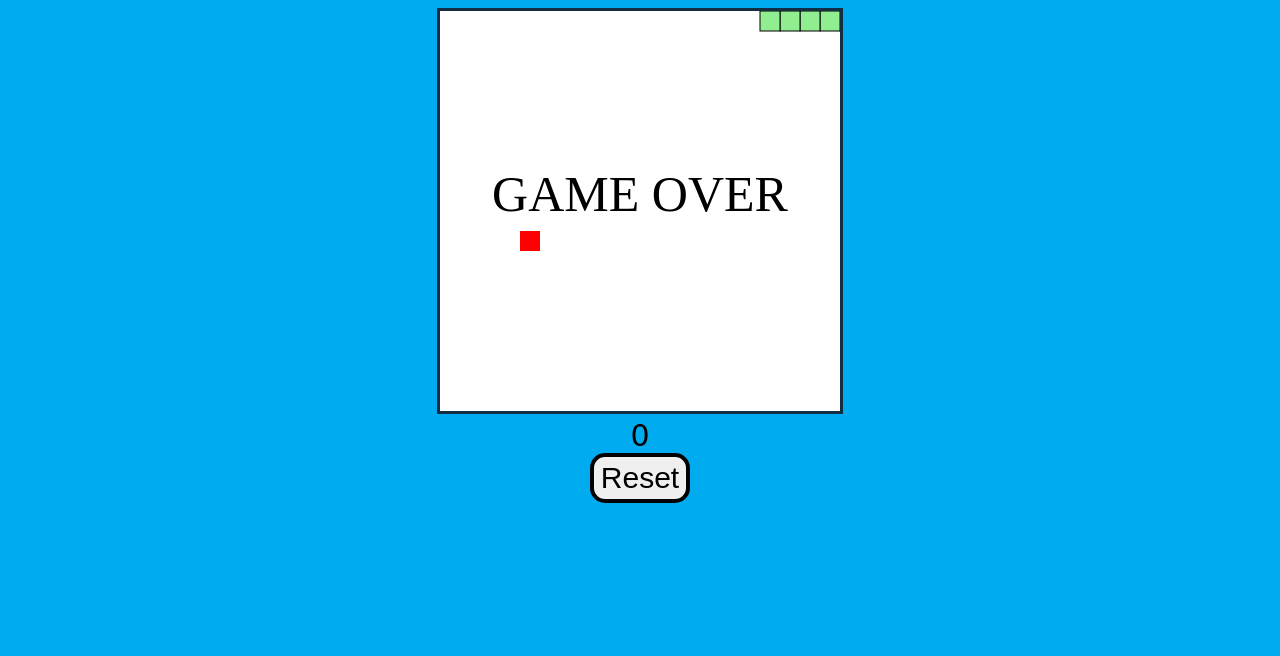
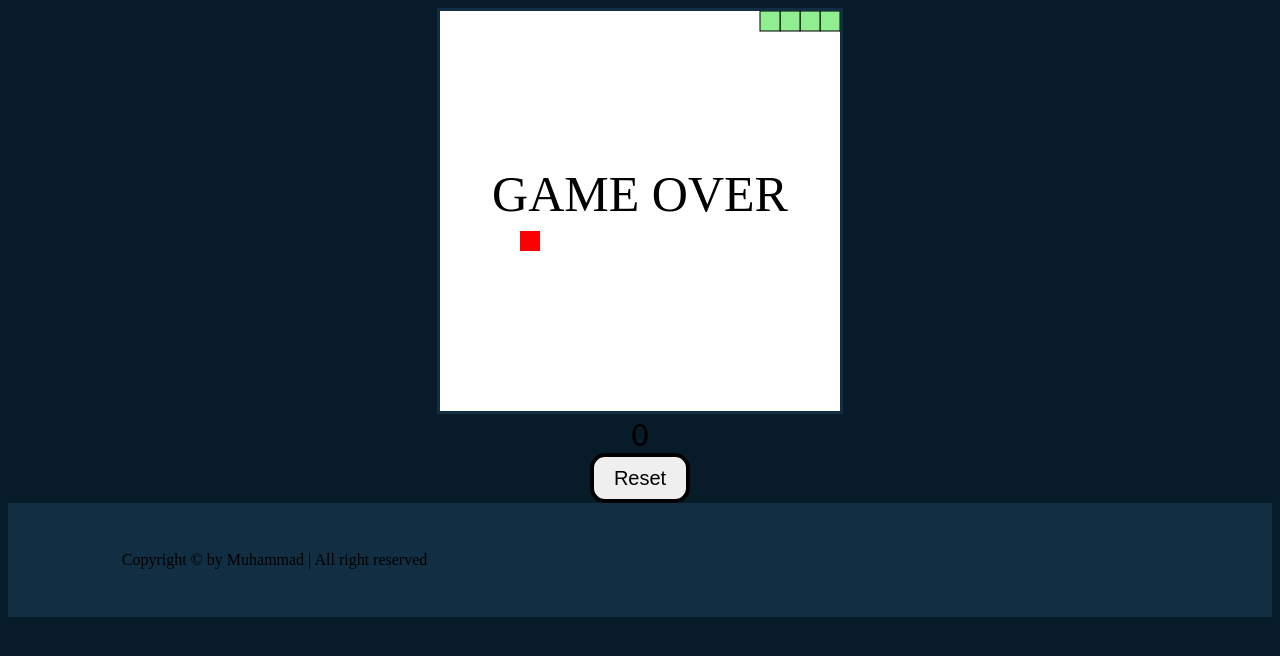
Before and after one commit to hola-official/Snake-Game, a plain HTML site: page index.html in a window 1280 px wide. Drawn offline with Linux system fonts and the light colour scheme.

Commit message:
git update

```diff
--- a/index.html
+++ b/index.html
@@ -5,6 +5,7 @@
     <meta name="viewport" content="width=device-width, initial-scale=1.0">
     <title>Snake Game</title>
     <link rel="stylesheet" href="style.css">
+    <link rel="shortcut icon" href="Polygon 1.png" type="image/x-icon">
 </head>
 <body>
     <div id="gameContainer">
@@ -12,6 +13,9 @@
         <div id="scoreText">0</div>
         <button id="resetBtn">Reset</button>
     </div>
+    <footer class="footer">
+        <p>Copyright &copy; by Muhammad | All right reserved</p>
+    </footer>
     <script src="script.js"></script>
 </body>
 </html>
--- a/style.css
+++ b/style.css
@@ -1,5 +1,5 @@
 body {
-  background: #00abf0;
+  background: #081b29;
 }
 #gameContainer {
   text-align: center;
@@ -13,11 +13,26 @@ body {
     font-family: 'Permanent Marker', cursive;
     font-size: 30px;
 }
+
 #resetBtn {
   cursor: pointer;
-  font-size: 30px;
+  font-size: 20px;
   width: 100px;
   height: 50px;
   border: 4px solid;
   border-radius: 15px;
 }
+
+.footer {
+  display: flex;
+  justify-content: space-between;
+  align-items: center;
+  flex-wrap: wrap;
+  padding: 2rem 9%;
+  background: #112e42;
+}
+
+.footer-text p {
+  font-size: 1.6rem;
+  color: #fff;
+}
```
Also changed, not shown: Polygon 1.png (added).
